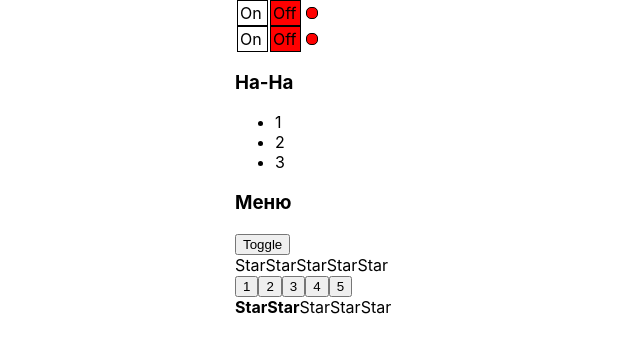
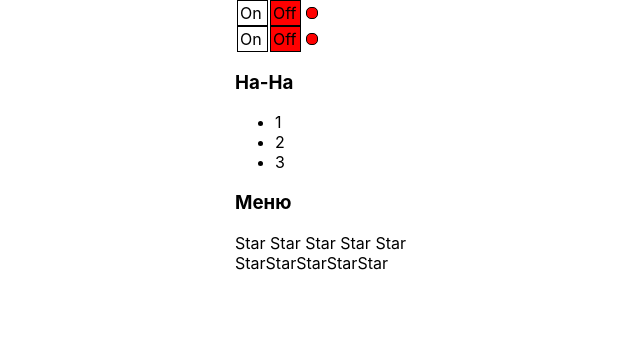
Before and after one commit to Mrleoneed/KABZDA, a React (Create React App) app: page / in a window 1280 px wide. Shown: the top 352 px of the page, without its empty margins (105-745 px from the left). Built offline with nearby package versions, Linux system fonts and the light colour scheme.

Commit message:
Less 08: callbacks 1

```diff
--- a/src/App.tsx
+++ b/src/App.tsx
@@ -1,23 +1,27 @@
-import React from 'react';
+import React, {useState} from 'react';
 import './App.css';
 import Accordion from "./Components/Accordion/Accordion";
-import {Rating} from "./Components/Rating/Rating";
+import {Rating, RatingValueType} from "./Components/Rating/Rating";
 import {OnOff} from "./Components/OnOff/OnOff";
 import UnControlledAccordion from "./Components/UnControlledAccordion/UnControlledAccordion";
-import {UnControlledRating} from "./Components/UnControlledRating/Rating";
+import {UnControlledRating} from "./Components/UnControlledRating/UnControlledRating";
 
 
 function App() {
     console.log('App Rendered')
+    const [ratingValue, setRatingValue] = useState<RatingValueType>(0)
+    const [accrodionCollapsed, setAccordionCollapsed]=useState<boolean>(false)
     return (
         <div className={'App'}>
 
             <OnOff/>
             <OnOff/>
-<Accordion titleValue={'Ha-Ha'} collapsed={false}/>
-            <UnControlledAccordion titleValue={"Меню"} />
+            <Accordion titleValue={'Ha-Ha'} collapsed={accrodionCollapsed}/>
+            <UnControlledAccordion titleValue={"Меню"}/>
             <UnControlledRating/>
-            <Rating value={2}/>
+
+            <Rating value={ratingValue}
+                    onClick={setRatingValue}/>
         </div>
     );
 }
--- a/src/Components/Rating/Rating.tsx
+++ b/src/Components/Rating/Rating.tsx
@@ -1,11 +1,16 @@
 import React from "react";
 
+export type RatingValueType = 0 | 1 | 2 | 3 | 4 | 5;
+
 type RatingPropsType = {
-    value: number
+    value: RatingValueType
+    onClick: (value: RatingValueType) => void
 }
 
 type StarPropsType = {
     selected: boolean;
+    onClick: (value: RatingValueType) => void
+    value: RatingValueType
 }
 
 
@@ -13,20 +18,20 @@ export function Rating(props: RatingPropsType) {
     console.log('Rating Rendered')
     return (
         <div>
-            <Star selected={props.value > 0}/>
-            <Star selected={props.value > 1}/>
-            <Star selected={props.value > 2}/>
-            <Star selected={props.value > 3}/>
-            <Star selected={props.value > 4}/>
+            <Star selected={props.value > 0} onClick={props.onClick} value={1}/>
+            <Star selected={props.value > 1} onClick={props.onClick} value={2}/>
+            <Star selected={props.value > 2} onClick={props.onClick} value={3}/>
+            <Star selected={props.value > 3} onClick={props.onClick} value={4}/>
+            <Star selected={props.value > 4} onClick={props.onClick} value={5}/>
         </div>
     )
 }
 
 function Star(props: StarPropsType) {
     return (
-        <span>
-          {props.selected ?<b>Star</b> : 'Star'}
-    </span>
+        <span onClick={()=>props.onClick(props.value)}>
+          {props.selected ? <b>Star</b> : 'Star'}
+        </span>
 
     )
 
--- a/src/Components/UnControlledAccordion/UnControlledAccordion.tsx
+++ b/src/Components/UnControlledAccordion/UnControlledAccordion.tsx
@@ -6,6 +6,7 @@ type AccordionPropsType = {
 
 type AccordionTitlePropsType = {
     title: string
+    onClick:()=>void
 }
 
 
@@ -15,8 +16,8 @@ let [collapsed,setCollapsed]= useState(true)
 
     return (
         <div>
-            <AccordionTitle title={props.titleValue}/>
-            <button onClick={()=>setCollapsed(!collapsed)}>Toggle</button>
+            <AccordionTitle title={props.titleValue} onClick={()=>setCollapsed(!collapsed)}/>
+
             {!collapsed && <AccordionBody/>}
         </div>
     )
@@ -27,7 +28,7 @@ function AccordionTitle(props: AccordionTitlePropsType) {
 
     return (
         <>
-            <h3>{props.title}</h3>
+            <h3 onClick={()=>props.onClick() }>{props.title}</h3>
         </>
     )
 }
--- a/src/Components/UnControlledRating/Rating.tsx
+++ /dev/null
@@ -1,46 +0,0 @@
-import React, {useState} from "react";
-
-type RatingPropsType = {
-
-}
-
-type StarPropsType = {
-    selected: boolean;
-}
-
-
-export function UnControlledRating(props: RatingPropsType) {
-let [value,setValue]= useState(0)
-    return (
-        <div>
-            <Star selected={value > 0}/>
-            <Star selected={value > 1}/>
-            <Star selected={value > 2}/>
-            <Star selected={value > 3}/>
-            <Star selected={value > 4}/>
-                <div>
-    <button onClick={()=>setValue(1)}>1</button>
-    <button onClick={()=>setValue(2)}>2</button>
-    <button onClick={()=>setValue(3)}>3</button>
-    <button onClick={()=>setValue(4)}>4</button>
-    <button onClick={()=>setValue(5)}>5</button>
-             </div>
-
-        </div>
-    )
-}
-
-function Star(props: StarPropsType) {
-return (
-    <span>
-          {props.selected ?<b>Star</b> : 'Star'}
-    </span>
-
-)
-
-    // if (props.selected){
-    //     return <span><b>Star </b></span>
-    // } else {
-    //     return <span>Star </span>
-    // }
-}
--- /dev/null
+++ b/src/Components/UnControlledRating/UnControlledRating.tsx
@@ -0,0 +1,33 @@
+import React, {useState} from "react";
+
+type RatingPropsType = {}
+
+type StarPropsType = {
+    selected: boolean;
+    setValue: () => void;
+}
+
+
+export function UnControlledRating(props: RatingPropsType) {
+    let [value, setValue] = useState(0)
+    return (
+        <div>
+            <Star selected={value > 0} setValue={()=>setValue(1)}/>
+            <Star selected={value > 1} setValue={()=>setValue(2)}/>
+            <Star selected={value > 2} setValue={()=>setValue(3)}/>
+            <Star selected={value > 3} setValue={()=>setValue(4)}/>
+            <Star selected={value > 4} setValue={()=>setValue(5)}/>
+
+        </div>
+    )
+}
+
+function Star(props: StarPropsType) {
+    return (
+        <span onClick={() => props.setValue()}>
+          {props.selected ? <b>Star </b> : 'Star '}
+        </span>
+
+    )
+
+}
```
